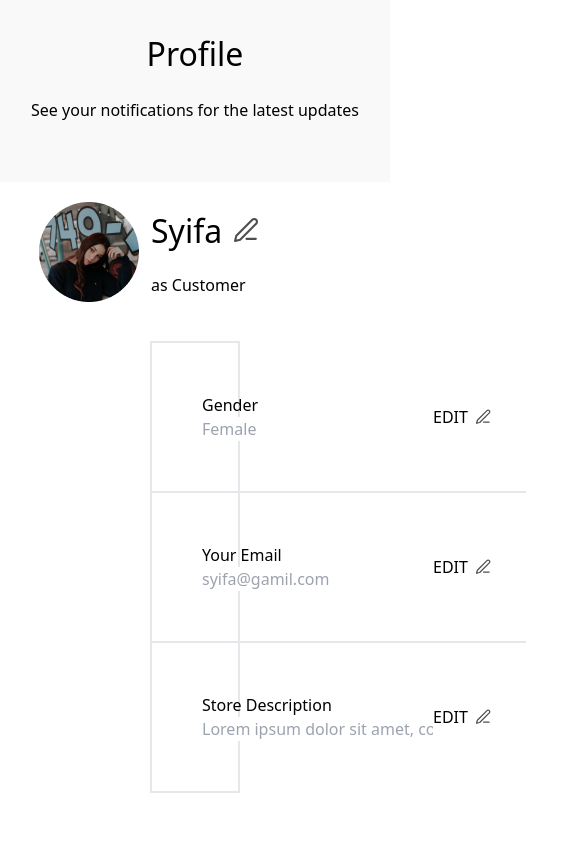
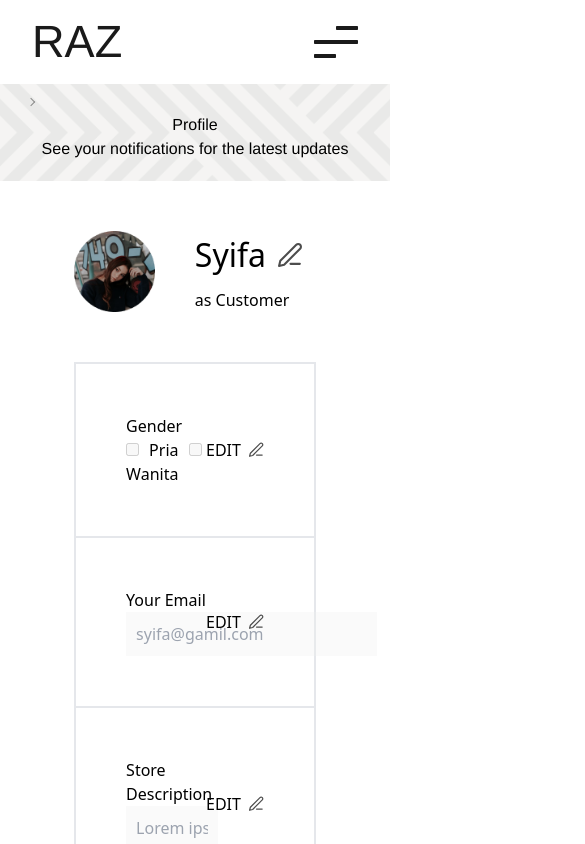
Before and after one commit to mikejang0109/fe_shop_ternLK, a React (Create React App) app: page /profilecust in a window 390 px wide. Shown: the top 844 px of the page, 585 px wide, since content can reach past the window. Built offline with nearby package versions, Linux system fonts and the light colour scheme; no server answers.

Commit message:
fixing responsive, done

```diff
--- a/src/pages/Profile/index.jsx
+++ b/src/pages/Profile/index.jsx
@@ -2,24 +2,30 @@ import React, { Component } from "react";
 import Cust from '../../assets/profilecust/cust.png';
 import Edit2 from '../../assets/profilecust/edit-3.svg';
 import Logout from '../../assets/profilecust/log-out.svg';
+import Title from "../../components/Title";
+import Header from "../../components/Header";
+import Footer from '../../components/Footer';
 
 class ProfileCust extends Component {
   render() {
     return (
       <>
-        <section className="bg-[#F9F9F9] handphone:w-[100vw]">
-          <div className="grid justify-items-center justify-center ">
-            <p className="text-title font-normal pt-[30px] pb-[20px]
-            handphone:max-tablet:text-mid handphone:max-tablet:pb-[10px]">Profile</p>
-            <p className="pb-[60px]
-            handphone:max-tablet:text-medium handphone:max-tablet:pb-[30px]">See your notifications for the latest updates</p>
-          </div>
-        </section>
-        <section className="flex px-[10vw] py-[100px] gap-10
+        <Header />
+        <Title
+          isBreadcrumbs={true}
+          breadcrumbs=""
+          breadcrumbs2=""
+          title="Profile"
+          description="See your notifications for the latest updates"
+        />
+        <section className="flex px-[19vw] py-[50px] gap-10
         handphone:max-tablet:pl-wFormProfile
-        handphone:max-tablet:pr-wFormProfile pt-[5vw] pb-[10vw] flex flex-start gap-3">
+        handphone:max-tablet:pr-wFormProfile
+        handphone:max-tablet:pt-[5vw]
+        handphone:max-tablet:pb-[10vw]
+        handphone:max-tablet:gap-3">
           <div className="w-max">
-            <img src={Cust} alt="" className="w-ProfileImage handphone:max-tablet:w-50"/>
+            <img src={Cust} alt="" className="w-ProfileImage handphone:max-tablet:w-50" />
           </div>
           <div className="flex flex-wrap w-[150px] gap-2 items-center
           handphone:max-tablet:pt-[0px] gap-0 handphone:max-tablet:w-textimage">
@@ -30,51 +36,58 @@ class ProfileCust extends Component {
             <p className="items-start handphone:max-tablet:text-small">as Customer</p>
           </div>
         </section>
-        <section className="grid mx-[150px] border-2 mb-[100px]
-        handphone:max-tablet:mx-[5vw] handphone:max-tablet:mb-[2vh]">
-          <div className="flex px-[50px] py-[50px] border-b-2
+        <section className="grid mx-[19vw] border-2 mb-[13vh]
+        handphone:max-tablet:mx-[5vw]
+        handphone:max-tablet:mb-[2vh]">
+          <form className="flex flex-wrap">
+            <div className="grid grid-cols-3 grid-flow-row-dense px-[50px] py-[50px] border-b-2 w-full
           handphone:max-tablet:px-wFormProfile handphone:max-tablet:py-hFormProfile">
-            <form className="grow">
+              <div className="col-span-2">
                 <label>Gender</label>
                 <br></br>
-              <input type="text" placeholder="Female" className=""/>
-            </form>
-            <div className="grow-0 flex gap-2 font-bold">
+                <input type="checkbox" name="checkboxes" id="checkboxes-0" value="1" className="mr-[10px]" disabled/>
+                Pria
+                <input type="checkbox" name="checkboxes" id="checkboxes-1" value="2" className="mx-[10px]" disabled/>
+                Wanita
+              </div>
+              <div className="flex justify-end col-span-1 gap-2 font-bold">
                 <button className="">EDIT</button>
-              <img src={Edit2} alt="" className="w-[15px]"/>
+                <img src={Edit2} alt="" className="w-[15px]" />
               </div>
             </div>
-          <div className="flex px-[50px] py-[50px] border-b-2
+            <div className="grid grid-cols-3 grid-flow-row-dense px-[50px] py-[50px] border-b-2 w-full
           handphone:max-tablet:px-wFormProfile handphone:max-tablet:py-hFormProfile">
-          <form className="grow">
+              <div className="col-span-2">
                 <label>Your Email</label>
                 <br></br>
-              <input type="text" placeholder="syifa@gamil.com" className=""/>
-            </form>
-            <div className="grow-0 flex gap-2 font-bold">
+                <input type="text" placeholder="syifa@gamil.com" className="p-[10px]" disabled/>
+              </div>
+              <div className="flex justify-end col-span-1 gap-2 font-bold">
                 <button className="">EDIT</button>
-              <img src={Edit2} alt="" className="w-[15px]"/>
+                <img src={Edit2} alt="" className="w-[15px]" />
               </div>
             </div>
-          <div className="flex px-[50px] py-[50px]
+            <div className="grid grid-cols-3 grid-flow-row-dense px-[50px] py-[50px] w-full
           handphone:max-tablet:px-wFormProfile handphone:max-tablet:py-hFormProfile">
-          <form className="grow">
+              <div className="col-span-2">
                 <label>Store Description</label>
                 <br></br>
-              <input type="text" placeholder="Lorem ipsum dolor sit amet, consectetur adipiscing elit." className=""/>
-            </form>
-            <div className="grow-0 flex gap-2 font-bold">
+                <input type="text" placeholder="Lorem ipsum dolor sit amet, consectetur adipiscing elit." className="w-full p-[10px]" disabled/>
+              </div>
+              <div className="flex justify-end col-span-1 gap-2 font-bold">
                 <button className="">EDIT</button>
-              <img src={Edit2} alt="" className="w-[15px]"/>
+                <img src={Edit2} alt="" className="w-[15px]" />
               </div>
             </div>
+          </form>
         </section>
-        <section className="px-[150px] pb-[100px]
+        <section className="px-[19vw] pb-[13vh]
         handphone:max-tablet:flex handphone:max-tablet:justify-center">
           <button className="flex bg-[#D94141] px-[50px] py-[15px] rounded-md gap-2 text-white
         handphone:max-tablet:px-[10px] handphone:max-tablet:py-[5px]"><img src={Logout} alt="" className="
         handphone:max-tablet:w-image1.5"/> LOGOUT</button>
         </section>
+        <Footer />
       </>
     )
   }
--- a/src/pages/Profile/Seller.jsx
+++ b/src/pages/Seller/index.jsx
@@ -3,8 +3,9 @@ import Cust from '../../assets/profilecust/cust.png';
 import Edit2 from '../../assets/profilecust/edit-3.svg';
 import Logout from '../../assets/profilecust/log-out.svg';
 import PathDown from '../../assets/profileseller/small-down.svg';
+import Footer from "../../components/Footer";
 
-class ProfileCust extends Component {
+class ProfileSeller extends Component {
     render() {
         return (
             <>
@@ -44,54 +45,59 @@ class ProfileCust extends Component {
                 </section>
                 <section className="grid mx-[150px] border-2 mb-[100px]
                 handphone:max-tablet:mx-[5vw] handphone:max-tablet:mb-[2vh]">
-                    <div className="flex px-[50px] py-[50px] border-b-2
+                    <form className="flex flex-wrap">
+            <div className="grid grid-cols-3 grid-flow-row-dense px-[50px] py-[50px] border-b-2 w-full
           handphone:max-tablet:px-wFormProfile handphone:max-tablet:py-hFormProfile">
-                        <form className="grow">
+              <div className="col-span-2">
                 <label>Gender</label>
                 <br></br>
-                            <input type="text" placeholder="Female" className="" />
-                        </form>
-                        <div className="grow-0 flex gap-2 font-bold">
+                <input type="checkbox" name="checkboxes" id="checkboxes-0" value="1" className="mr-[10px]" disabled/>
+                Pria
+                <input type="checkbox" name="checkboxes" id="checkboxes-1" value="2" className="mx-[10px]" disabled/>
+                Wanita
+              </div>
+              <div className="flex justify-end col-span-1 gap-2 font-bold">
                 <button className="">EDIT</button>
                 <img src={Edit2} alt="" className="w-[15px]" />
               </div>
             </div>
-                    <div className="flex px-[50px] py-[50px] border-b-2
+            <div className="grid grid-cols-3 grid-flow-row-dense px-[50px] py-[50px] border-b-2 w-full
           handphone:max-tablet:px-wFormProfile handphone:max-tablet:py-hFormProfile">
-                        <form className="grow">
+              <div className="col-span-2">
                 <label>Your Email</label>
                 <br></br>
-                            <input type="text" placeholder="syifa@gamil.com" className="" />
-                        </form>
-                        <div className="grow-0 flex gap-2 font-bold">
+                <input type="text" placeholder="syifa@gamil.com" className="p-[10px]" disabled/>
+              </div>
+              <div className="flex justify-end col-span-1 gap-2 font-bold">
                 <button className="">EDIT</button>
                 <img src={Edit2} alt="" className="w-[15px]" />
               </div>
             </div>
-                    <div className="flex px-[50px] py-[50px] border-b-2
+            <div className="grid grid-cols-3 grid-flow-row-dense px-[50px] py-[50px] w-full
           handphone:max-tablet:px-wFormProfile handphone:max-tablet:py-hFormProfile">
-                        <form className="grow">
+              <div className="col-span-2">
                 <label>Store Name</label>
                 <br></br>
-                            <input type="text" placeholder="Apple Store" className="" />
-                        </form>
-                        <div className="grow-0 flex gap-2 font-bold">
+                <input type="text" placeholder="Lorem ipsum dolor sit amet, consectetur adipiscing elit." className="w-full p-[10px]" disabled/>
+              </div>
+              <div className="flex justify-end col-span-1 gap-2 font-bold">
                 <button className="">EDIT</button>
                 <img src={Edit2} alt="" className="w-[15px]" />
               </div>
             </div>
-                    <div className="flex px-[50px] py-[50px]
+            <div className="grid grid-cols-3 grid-flow-row-dense px-[50px] py-[50px] w-full
           handphone:max-tablet:px-wFormProfile handphone:max-tablet:py-hFormProfile">
-                        <form className="grow">
+              <div className="col-span-2">
                 <label>Store Description</label>
                 <br></br>
-                            <input type="text" placeholder="Lorem ipsum dolor sit amet, consectetur adipiscing elit." className="" />
-                        </form>
-                        <div className="grow-0 flex gap-2 font-bold">
+                <input type="text" placeholder="Lorem ipsum dolor sit amet, consectetur adipiscing elit." className="w-full p-[10px]" disabled/>
+              </div>
+              <div className="flex justify-end col-span-1 gap-2 font-bold">
                 <button className="">EDIT</button>
                 <img src={Edit2} alt="" className="w-[15px]" />
               </div>
             </div>
+          </form>
                 </section>
                 <section className="px-[150px] pb-[100px]">
                     <button className="flex bg-[#D94141] px-[50px] py-[15px] rounded-md gap-2 text-white
@@ -99,9 +105,10 @@ class ProfileCust extends Component {
                     handphone:max-tablet:py-[5px]"><img src={Logout} alt="" className="
                     handphone:max-tablet:w-image1.5"/> LOGOUT</button>
                 </section>
+                <Footer/>
             </>
         )
     }
 }
 
-export default ProfileCust;
+export default ProfileSeller;
```
Also changed, not shown: src/pages/Seller/MyProduct.jsx (added, +7 -0 lines). Lines whose indentation alone changed are shown as unchanged.
